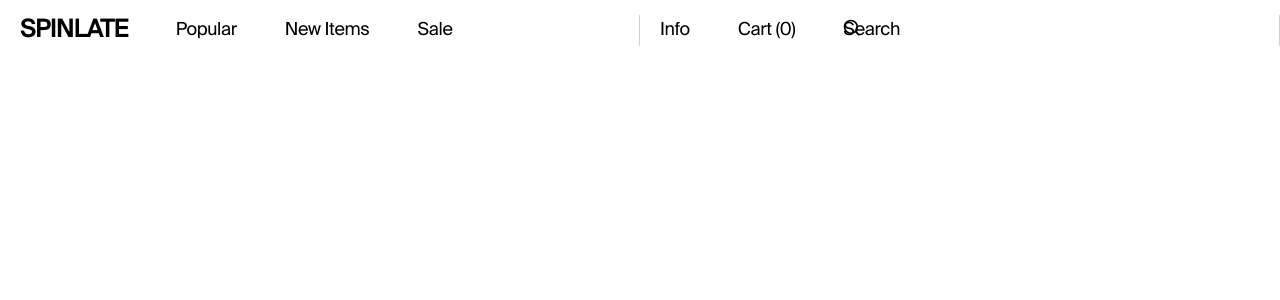
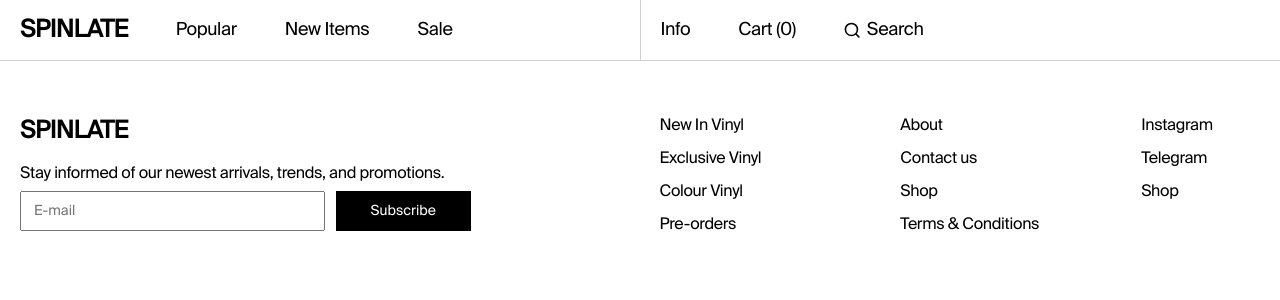
Before and after one commit to ptica8/vinyl-shop, a React (Create React App) app: page / in a window 1280 px wide. Shown: the top 300 px of the page. Built offline with nearby package versions, Linux system fonts and the light colour scheme.

Commit message:
add footer

```diff
--- a/src/components/App/App.js
+++ b/src/components/App/App.js
@@ -1,6 +1,7 @@
 import './App.css';
 import {Routes, Route} from "react-router-dom";
 import Header from "../Header/Header";
+import Footer from "../Footer/Footer";
 function App() {
   return (
     <div className="App">
@@ -8,6 +9,7 @@ function App() {
             <Route path="/" element={
                 <>
                     <Header></Header>
+                    <Footer></Footer>
                 </>
             }/>
         </Routes>
--- /dev/null
+++ b/src/components/Footer/Footer.css
@@ -0,0 +1,57 @@
+.footer {
+    padding: 55px 0 75px 20px;
+    display: flex;
+    justify-content: space-between;
+}
+
+.footer__subscribe {
+    width: 451px;
+}
+
+.footer__subscribe_info {
+    margin: 17px 0 6px;
+    font-weight: 400;
+    font-size: 16px;
+    line-height: 21px;
+    letter-spacing: -0.02em;
+}
+
+.footer__subscribe_mailing {
+    display: flex;
+    font-weight: 400;
+    font-size: 14px;
+    line-height: 18px;
+    letter-spacing: -0.02em;
+    max-height: 40px;
+}
+
+.footer__subscribe_mailing-input {
+    width: 307px;
+    margin-right: 11px;
+    padding: 11px 0 11px 12px;
+    color: #000000;
+}
+
+.footer__subscribe_mailing-btn {
+    border: 0;
+    padding: 11px 35px;
+    background-color: black;
+    color: #FFFFFF;
+}
+
+.footer__nav {
+    display: grid;
+    grid-template-columns: repeat(3, 1fr);
+    gap: 12px 102px;
+}
+
+.footer__nav_link {
+    text-decoration: none;
+    font-style: normal;
+    font-weight: 400;
+    font-size: 16px;
+    line-height: 21px;
+    letter-spacing: -0.02em;
+    color: #000000;
+    display: block;
+}
--- /dev/null
+++ b/src/components/Footer/Footer.js
@@ -0,0 +1,42 @@
+import React from "react";
+import './Footer.css';
+import {Link} from "react-router-dom";
+
+export default function Footer() {
+	return (
+		<footer className="footer">
+			<div className="footer__subscribe">
+				<Link className="footer__subscribe_logo header__link-main" to="/">SPINLATE</Link>
+				<p className="footer__subscribe_info">Stay informed of our newest arrivals, trends, and promotions.</p>
+				<form className="footer__subscribe_mailing">
+					<input
+						id="email"
+						name="email"
+						type="email"
+						required
+						minLength="1"
+						placeholder="E-mail"
+						className="footer__subscribe_mailing-input"
+						pattern="^[-\w.]+@([A-z0-9][-A-z0-9]+\.)+[A-z]{2,4}$"
+					/>
+					<button type="submit" className="footer__subscribe_mailing-btn">
+						Subscribe
+					</button>
+				</form>
+			</div>
+			<nav className="footer__nav">
+				<Link className="footer__nav_link" to="/">New In Vinyl</Link>
+				<Link className="footer__nav_link" to="/">About</Link>
+				<Link className="footer__nav_link" to="/">Instagram</Link>
+				<Link className="footer__nav_link" to="/">Exclusive Vinyl</Link>
+				<Link className="footer__nav_link" to="/">Contact us</Link>
+				<Link className="footer__nav_link" to="/">Telegram</Link>
+				<Link className="footer__nav_link" to="/">Colour Vinyl</Link>
+				<Link className="footer__nav_link" to="/">Shop</Link>
+				<Link className="footer__nav_link" to="/">Shop</Link>
+				<Link className="footer__nav_link" to="/">Pre-orders</Link>
+				<Link className="footer__nav_link" to="/">Terms & Conditions</Link>
+			</nav>
+		</footer>
+	)
+}
--- a/src/components/Header/Header.css
+++ b/src/components/Header/Header.css
@@ -1,17 +1,24 @@
 .header {
-    padding: 15px 0 14px 20px;
     display: flex;
+    border-bottom: 1px solid #D0D0D0;
 }
 
 .header__container {
     width: 50%;
-    border-right: 1px solid #D0D0D0;
     display: flex;
     align-items: center;
+    padding: 15px 0 14px 20px;
+}
+
+.header__line {
+    margin: 0 auto;
+    border: none;
+    border-left: 1px solid #D0D0D0;
+    height: 60px;
 }
 
 .header__container-2 {
-    padding-left: 20px;
+    padding: 15px 0 14px 20px;
 }
 
 .header__link-main {
@@ -39,9 +46,19 @@
 }
 
 .header__button {
+    border: none;
+    background-color: transparent;
+    padding: 0;
+    display: flex;
+}
+
+.header__button_img {
     background-image: url('../../images/icon-search.svg');
     background-repeat: no-repeat;
-    padding: 0;
-    border: none;
-    background-color: transparent;
+    background-size: contain;
+    display: flex;
+    align-self: center;
+    width: 17px;
+    height: 17px;
+    padding-right: 6px;
 }
--- a/src/components/Header/Header.js
+++ b/src/components/Header/Header.js
@@ -11,10 +11,12 @@ export default function Header() {
 				<Link className="header__links" to="/">New Items</Link>
 				<Link className="header__links" to="/">Sale</Link>
 			</div>
+			<hr className="line header__line"/>
 			<div className="header__container header__container-2">
 				<Link className="header__links" to="/">Info</Link>
 				<Link className="header__links" to="/">Cart (0)</Link>
 				<button type="submit" className="header__button header__links">
+					<div className="header__button_img"></div>
 					Search
 				</button>
 			</div>
```
